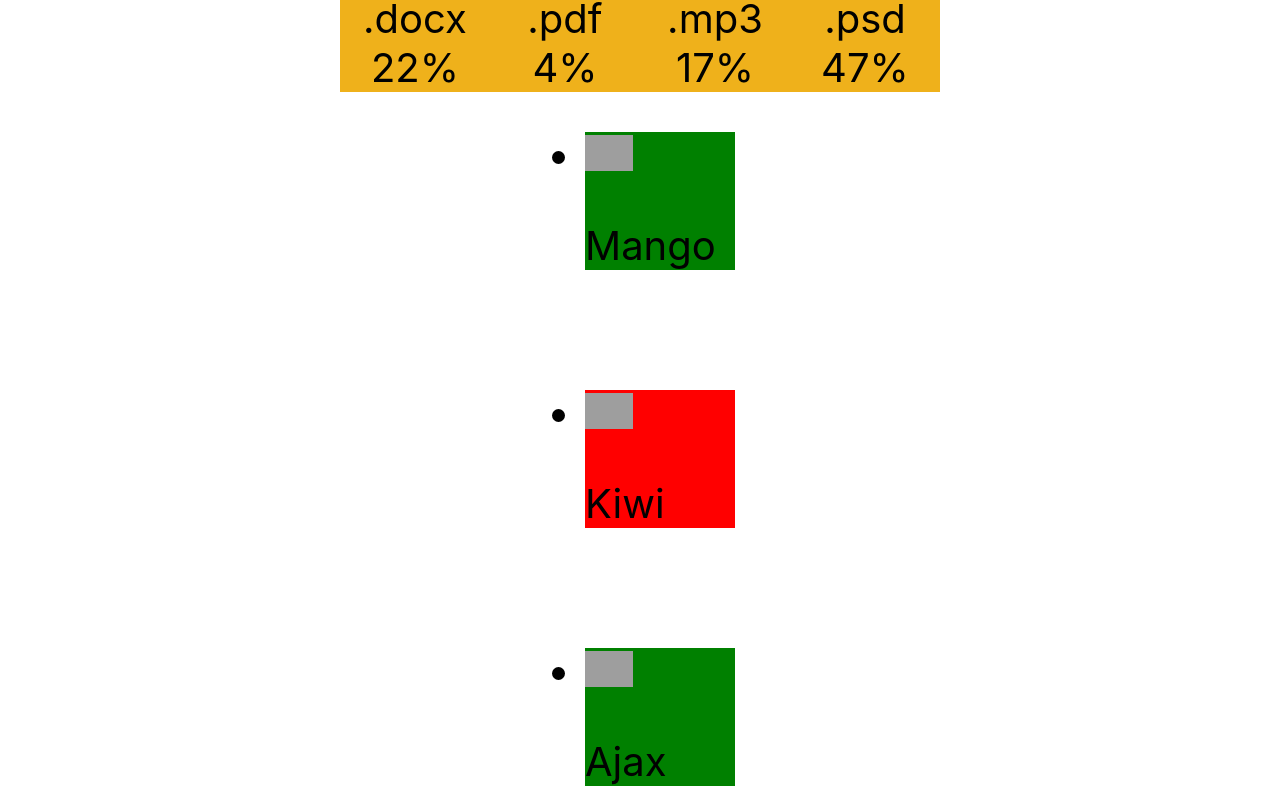
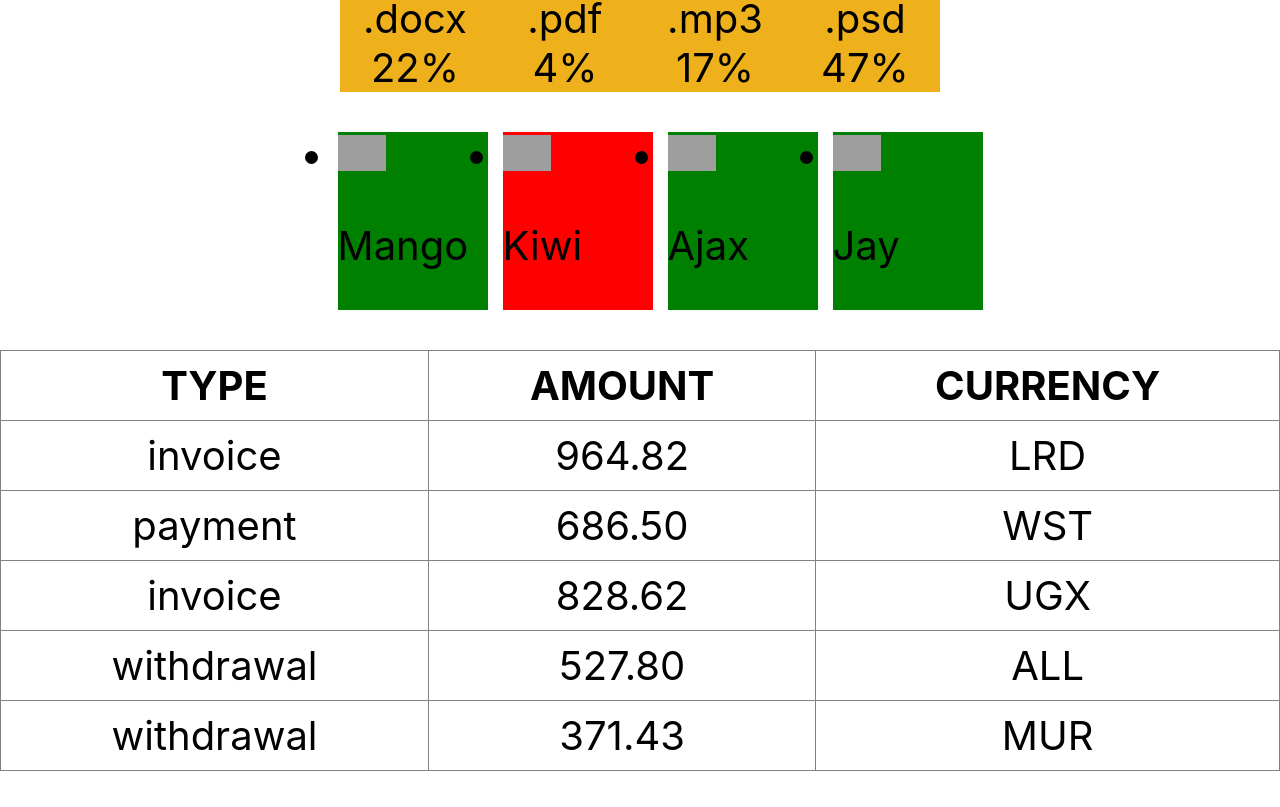
Before and after one commit to Anna-Sosiura/goit-react-hw-01-components, a React (Create React App) app: page / in a window 1280 px wide. Shown: the part 893-1700 px from the top of the page. After the commit the page ends 1664 px from the top, so only its background shows below. Built offline with nearby package versions, Linux system fonts and the light colour scheme; grey boxes are pictures that could not be loaded.

Commit message:
commit(7)

```diff
--- a/src/components/App.jsx
+++ b/src/components/App.jsx
@@ -28,10 +28,7 @@ export const App = () => {
         stats={user.stats}
       />
       <Statistics title="Upload stats" stats={data} />
-      <FriendList friends={friends[0]} />
-      <FriendList friends={friends[1]} />
-      <FriendList friends={friends[2]} />
-      <FriendList friends={friends[3]} />
+      <FriendList friends={friends} />
       <TransactionHistory items={transactions} />
     </div>
   );
--- a/src/components/FriendList/FriendList.jsx
+++ b/src/components/FriendList/FriendList.jsx
@@ -1,13 +1,32 @@
 import { FriendListItem } from '../FriendListItem/FriendListItem';
+import { List } from './FriendList.styled';
 export const FriendList = ({ friends }) => {
   return (
-    <ul className="friend-list">
+    <List className="friend-list">
       <FriendListItem
-        avatar={friends.avatar}
-        name={friends.name}
-        isOnline={friends.isOnline}
-        id={friends.id}
+        avatar={friends[0].avatar}
+        name={friends[0].name}
+        isOnline={friends[0].isOnline}
+        id={friends[0].id}
       />
-    </ul>
+      <FriendListItem
+        avatar={friends[1].avatar}
+        name={friends[1].name}
+        isOnline={friends[1].isOnline}
+        id={friends[1].id}
+      />
+      <FriendListItem
+        avatar={friends[2].avatar}
+        name={friends[2].name}
+        isOnline={friends[2].isOnline}
+        id={friends[2].id}
+      />
+      <FriendListItem
+        avatar={friends[3].avatar}
+        name={friends[3].name}
+        isOnline={friends[3].isOnline}
+        id={friends[3].id}
+      />
+    </List>
   );
 };
--- /dev/null
+++ b/src/components/FriendList/FriendList.styled.jsx
@@ -0,0 +1,6 @@
+import styled from '@emotion/styled';
+
+export const List = styled.ul`
+  display: flex;
+  gap: 15px;
+`;
--- a/src/components/FriendListItem/FriendListItem.jsx
+++ b/src/components/FriendListItem/FriendListItem.jsx
@@ -5,6 +5,7 @@ export const FriendListItem = ({ avatar, name, isOnline, id }) => {
       key={id}
       style={{
         width: 150,
+
         backgroundColor:
           { isOnline }.isOnline.toString() === 'true' ? 'green' : 'red',
       }}
```
